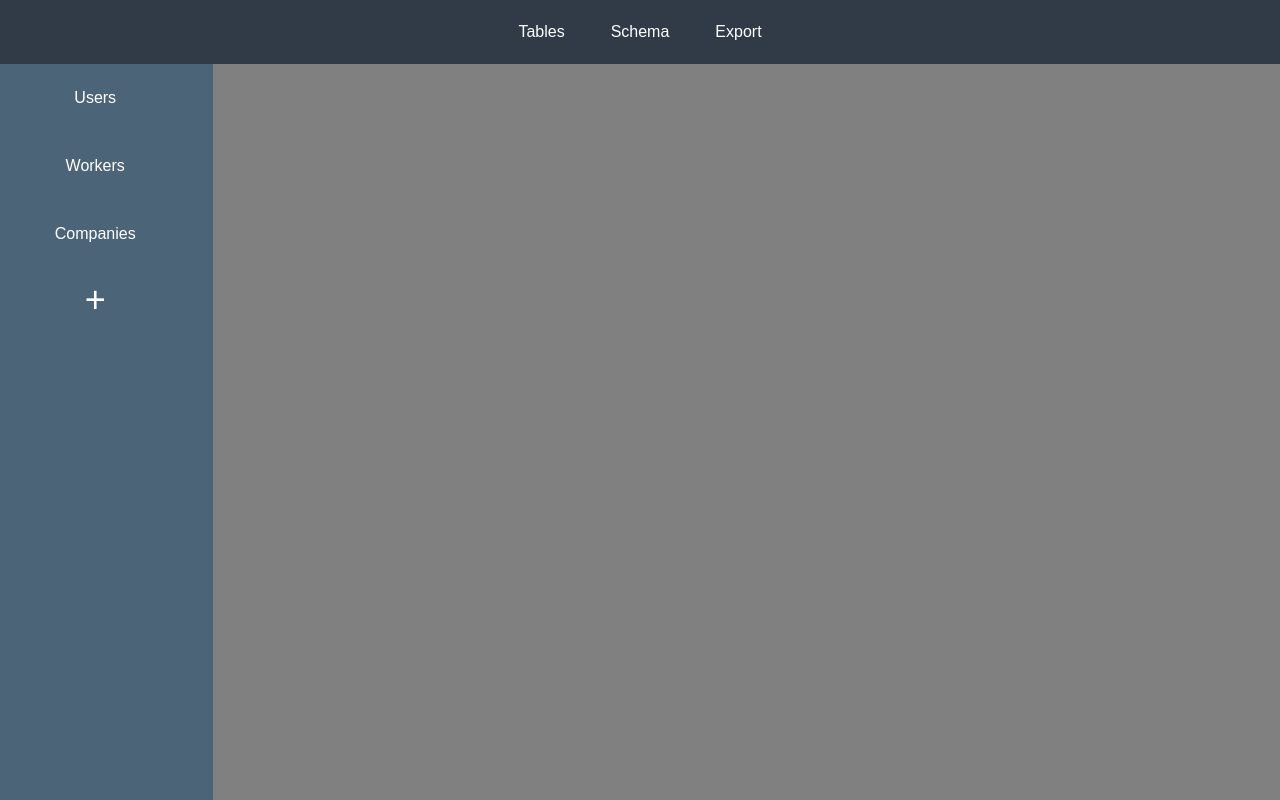
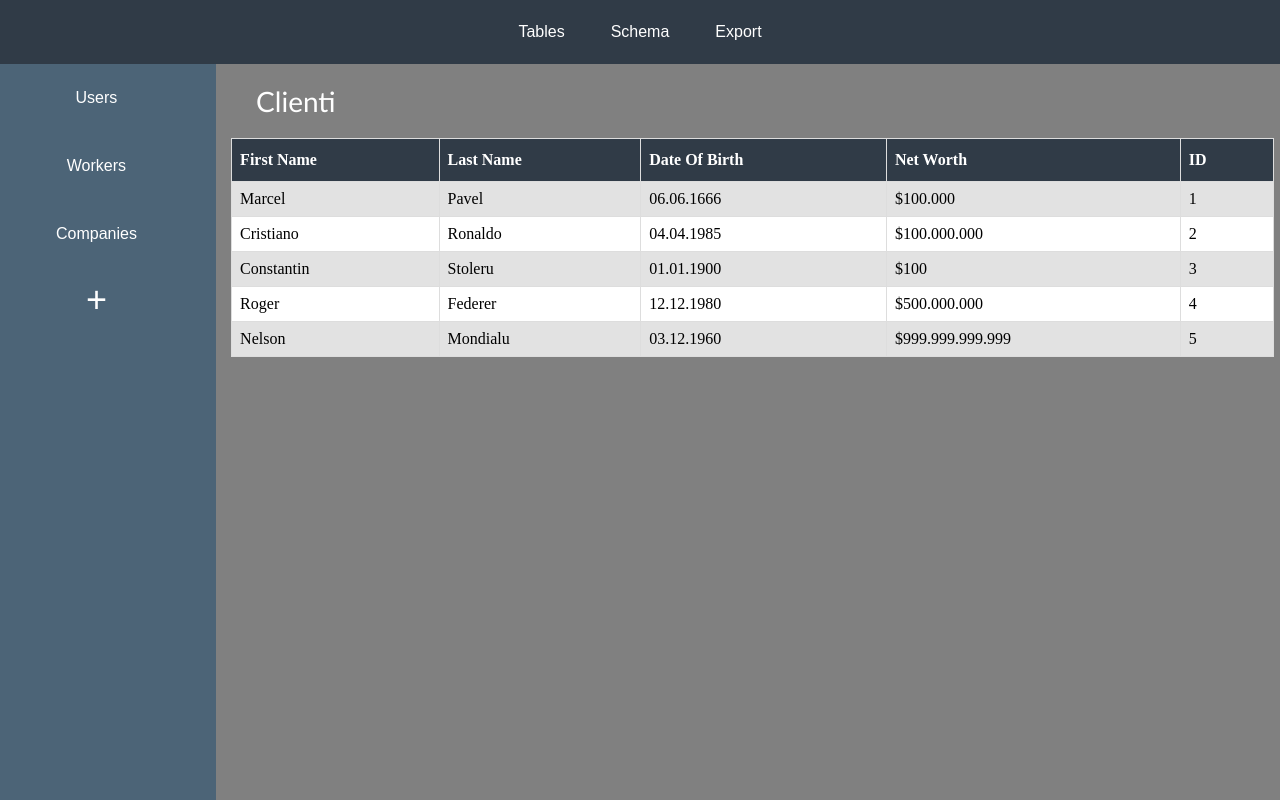
Before and after one commit to stan-radu-andrei/daser, a website: page index.html in a window 1280 px wide. Drawn offline with Linux system fonts and the light colour scheme.

Commit message:
Added table view to landing page

```diff
--- a/index.html
+++ b/index.html
@@ -23,7 +23,63 @@
 
                 </div>
             </div>
-            <div class="main"></div>
+            <div class="main">
+                <div class="tableHeader">
+                        <font color="white">Clienti</font>
+
+                </div>
+                <div style="overflow-x:auto;">
+
+
+                    <table id="customers">
+                        <tr>
+                        <th>First Name</th>
+                        <th>Last Name</th>
+                        <th>Date Of Birth</th>
+                        <th>Net Worth</th>
+                        <th>ID</th>
+                        </tr>
+                        <tr>
+                        <td>Marcel</td>
+                        <td>Pavel</td>
+                        <td>06.06.1666</td>
+                        <td>$100.000</td>
+                        <td>1</td>
+                        </tr>
+                        <tr>
+                        <td>Cristiano</td>
+                        <td>Ronaldo</td>
+                        <td>04.04.1985</td>
+                        <td>$100.000.000</td>
+                        <td>2</td>
+                        </tr>
+                        <tr>
+                        <td>Constantin</td>
+                        <td>Stoleru</td>
+                        <td>01.01.1900</td>
+                        <td>$100</td>
+                        <td>3</td>
+                        </tr>
+                        <tr>
+                        <td>Roger</td>
+                        <td>Federer</td>
+                        <td>12.12.1980</td>
+                        <td>$500.000.000</td>
+                        <td>4</td>
+                        </tr>
+                        <tr>
+                        <td>Nelson</td>
+                        <td>Mondialu</td>
+                        <td>03.12.1960</td>
+                        <td>$999.999.999.999</td>
+                        <td>5</td>
+                        </tr>
+                  </table>
+                </div>
+                  </body>
+                  </html>
+
+            </div>
         </div>
     </div>
     <script src="./src/index.js"></script>
--- a/styles.css
+++ b/styles.css
@@ -44,8 +44,6 @@ body{
 .main {
     position: relative;
     width: 100%;
-    padding-top: 50px; /* Use the topbar's height + something more? */
-    padding-left: 100px; /* Use the sidebar's width + something more? */
     background-color: grey;
     /* Set box-sizing to border-box, to ensure the content block stays within the window, and not expand due to padding */
     box-sizing: border-box;
@@ -110,3 +108,45 @@ body{
     width: 100%;
     overflow: hidden;
   }
+
+  #customers {
+    border-collapse: collapse;
+    margin-left: 15px;
+    width:98%;
+}
+
+#customers td, #customers th {
+    border: 1px solid #ddd;
+    padding: 8px;
+}
+
+#customers tr{
+    background-color: white;
+    min-width: 25px;
+}
+#customers tr:nth-child(even){background-color: rgba(255, 255, 255, 0.767);}
+
+/* #customers tr:hover {background-color: rgba(255, 255, 255, 0.849);} */
+
+#customers th {
+    min-width: 25px;
+    margin-left: 15px;
+    padding-top: 12px;
+    padding-bottom: 12px;
+    text-align: left;
+    background-color: #303B47;
+    color: white;
+}
+
+.tableHeader{
+
+    font-family: "Trebuchet MS", Arial, Helvetica, sans-serif;
+    padding-top: 20px;
+    padding-left: 40px;
+    padding-bottom: 20px;
+    font-size: 28px;
+}
+
+@media screen and (max-width: 610px){
+
+}
```
